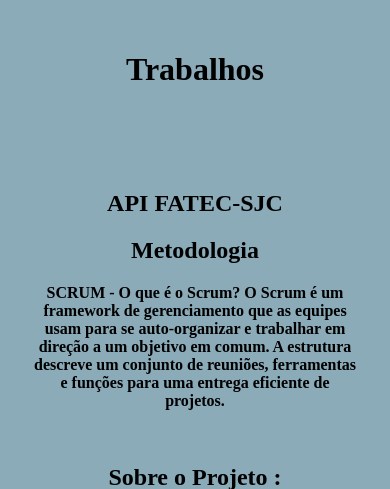
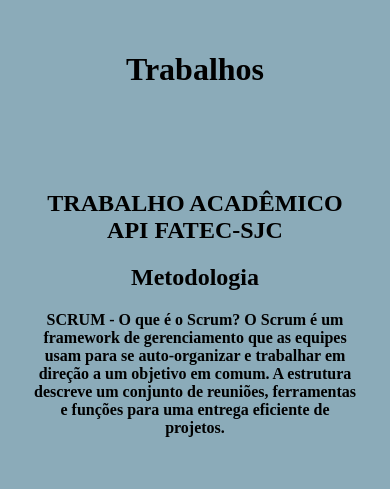
Before and after one commit to OliveiraPedro09/portfolio_digital_dsm, a Flask app: page /trabalhos in a window 390 px wide; the page is wider, and only the part inside the window is pictured. Shown: the part 100-589 px from the top of that part. Run offline with Flask 3, Linux system fonts and the light colour scheme.

Commit message:
Mudança na página Trabalhos.
Alteração de texto na Página trabalhos do html e Wireframe para mobile.

```diff
--- a/src/templates/trabalhos.html
+++ b/src/templates/trabalhos.html
@@ -9,7 +9,7 @@ Trabalhos
     <body>
         <h1 id="texto">Trabalhos</h1>
         <article id="texto">
-            <h2>API FATEC-SJC</h2>
+            <h2>TRABALHO ACADÊMICO API FATEC-SJC</h2>
             <h2>Metodologia</h2>
             <p>SCRUM - O que é o Scrum? O Scrum é um framework de gerenciamento que as equipes usam para se auto-organizar e trabalhar em direção a um objetivo em comum. A estrutura descreve um conjunto de reuniões, ferramentas e funções para uma entrega eficiente de projetos.</p>
             <br>
@@ -29,6 +29,7 @@ Trabalhos
             <img src="{{url_for('static', filename='python.png')}}">
             <h2>Para saber mais sobre o projeto, clique no ícone abaixo :</h2>
             <a href="https://github.com/Code-Nine-FTC/Grupo-Code-Nine"><img id="insta" src="{{url_for('static', filename='codenine.png')}}">
+            <h2>Ainda não possuo nenhum projeto profissional !</h2>
         </article>
     </body>
 </main>
```
